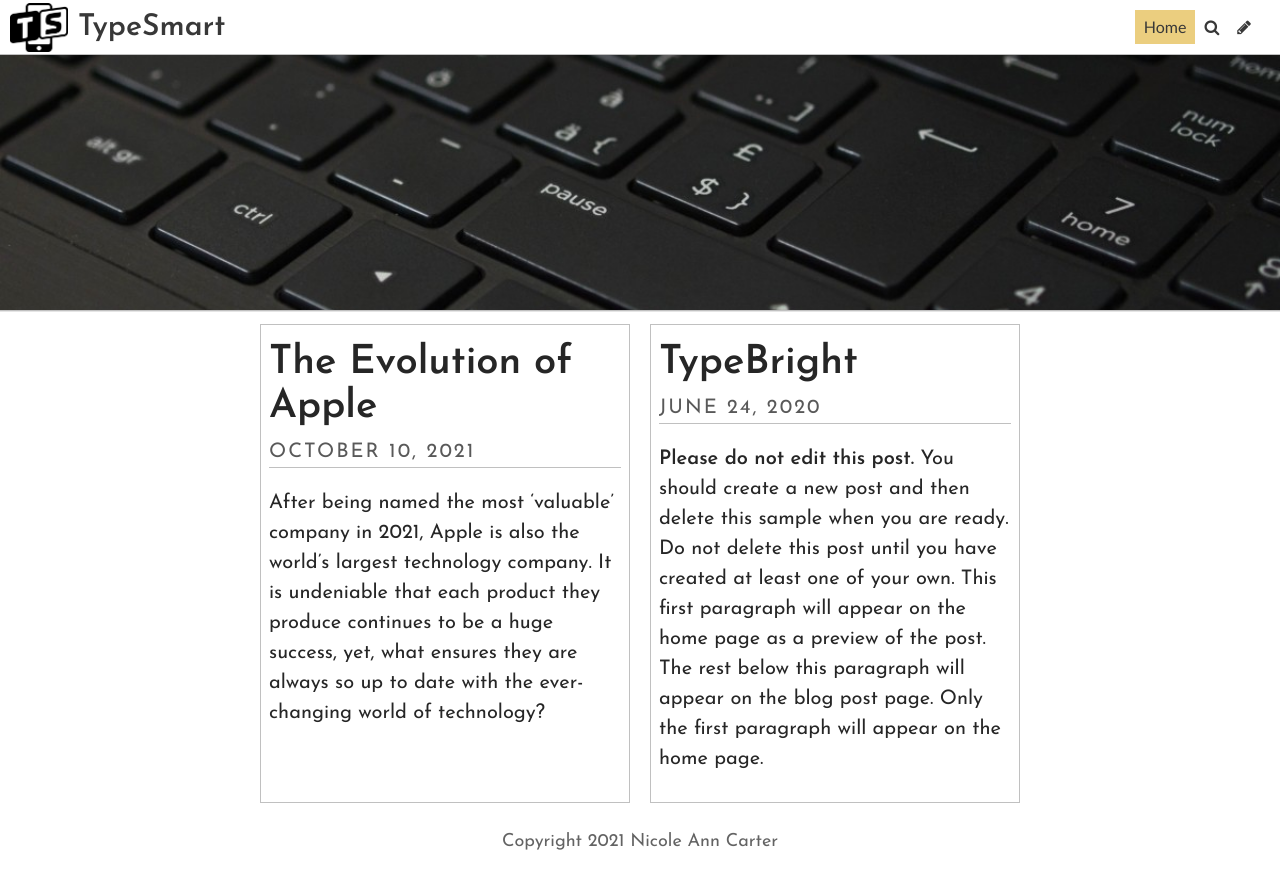
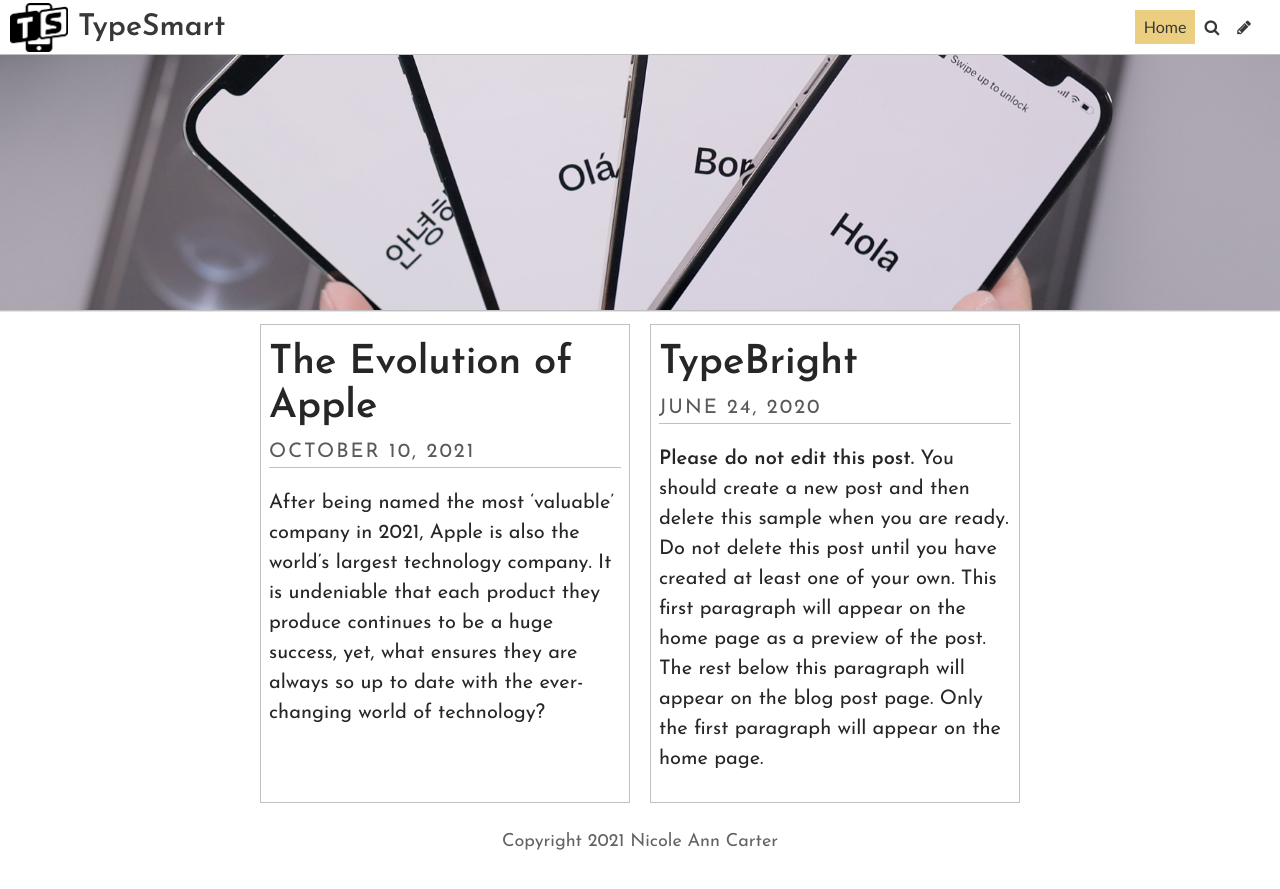
Before and after one commit to nicoleanncarter/typo-design-template, a Jekyll site: the page built from index.html, in a window 1280 px wide. Shown: the top 889 px of the page. Built offline with Jekyll 4.4.1, drawn with Linux system fonts in a browser that asks for light colours; some web fonts are replaced; the list of posts is cut into pages by our own code.

Commit message:
Update Settings “general”

```diff
--- a/_data/settings.yml
+++ b/_data/settings.yml
@@ -1,7 +1,7 @@
 title: TypeSmart
 description: A website with a blog
 footer_text: "Copyright 2021 Nicole Ann Carter "
-header_feature_image: ../uploads/keyboard_black_notebook_input_letters_leave_enter_laptop-625552.jpg-d.jpeg
+header_feature_image: ../uploads/daniel-romero-73tftworkpg-unsplash.jpg
 header_text: ""
 header_text_color: "#ffffff"
 bannerheight: 20vmax
```
Also changed, not shown: uploads/daniel-romero-73tftworkpg-unsplash.jpg (added).
